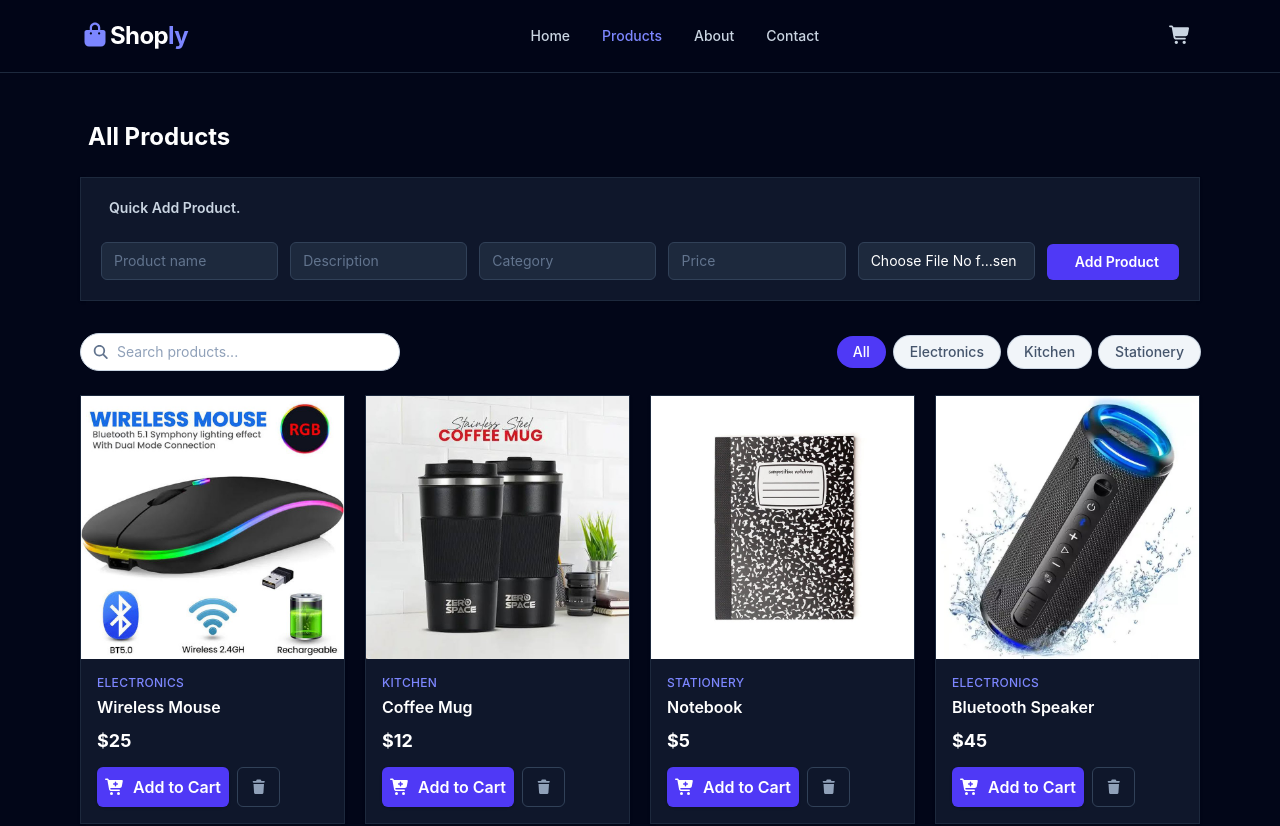
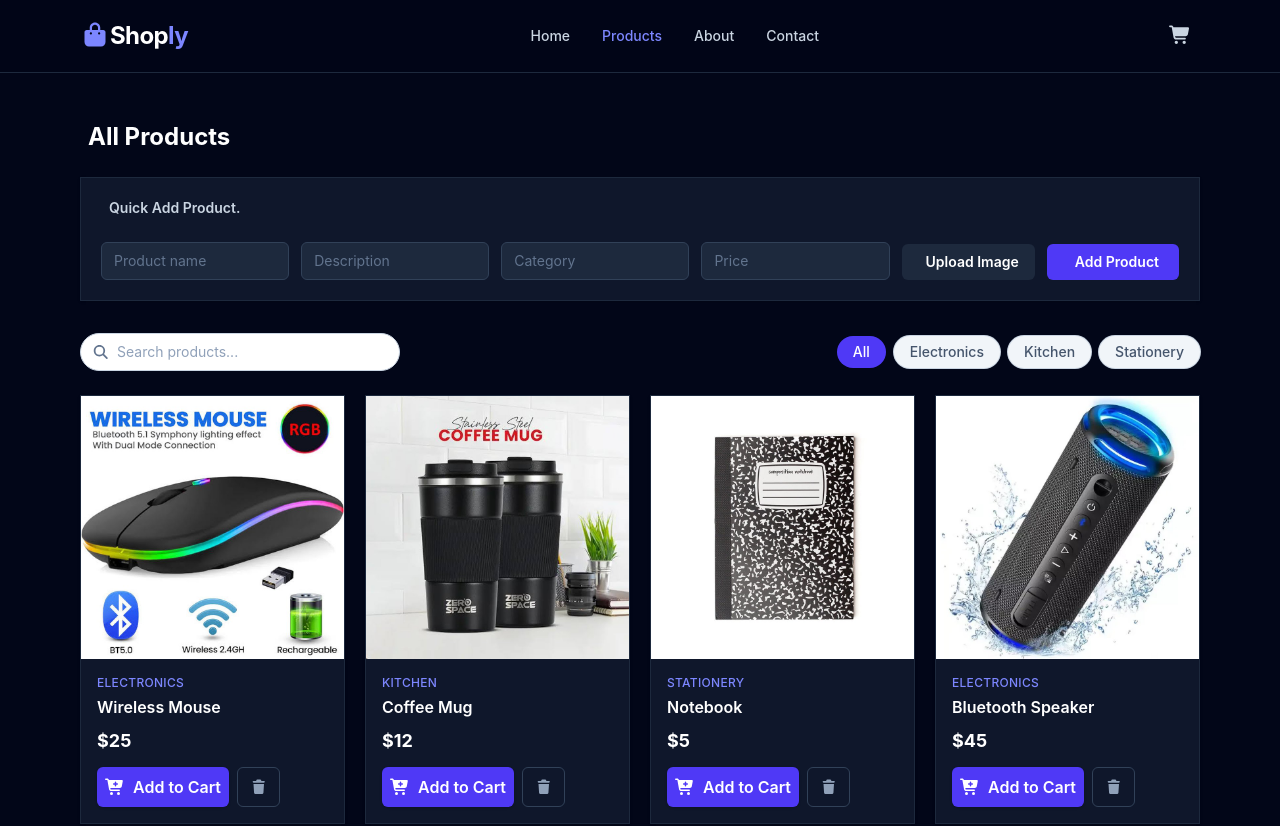
Before and after one commit to abdullah2302/week9, a React (Vite) app: page /products in a window 1280 px wide. Shown: the top 826 px of the page. Built offline with nearby package versions, Linux system fonts and the light colour scheme.

Commit message:
fix: add image upload button to ProductForm for enhanced user experience

```diff
--- a/src/components/ProductForm.jsx
+++ b/src/components/ProductForm.jsx
@@ -85,11 +85,20 @@ function ProductForm({ onAddProduct }) {
                 className="min-w-[100px] flex-1 rounded-md border border-slate-700 bg-slate-800 px-3 py-2 text-sm text-white placeholder-slate-500 focus:border-indigo-500 focus:outline-none focus:ring-1 focus:ring-indigo-500"
             />
 
+           <button
+                type="button"
+                onClick={() => document.getElementById("imageInput").click()}
+                className="flex items-center gap-2 rounded-md bg-slate-800 px-4 py-2 text-sm font-semibold text-white transition hover:bg-slate-700"
+            >
+                <i className="fa-solid fa-image"></i>
+                {image ? "Change Image" : "Upload Image"}
+            </button>
             <input
                 type="file"
+                id="imageInput"
                 accept="image/*"
                 onChange={handleImageChange}
-                className="min-w-[140px] flex-1 rounded-md border border-slate-700 bg-slate-800 px-3 py-2 text-sm text-white placeholder-slate-500 focus:border-indigo-500 focus:outline-none focus:ring-1 focus:ring-indigo-500"
+                className="hidden"
             />
 
             <button
```
